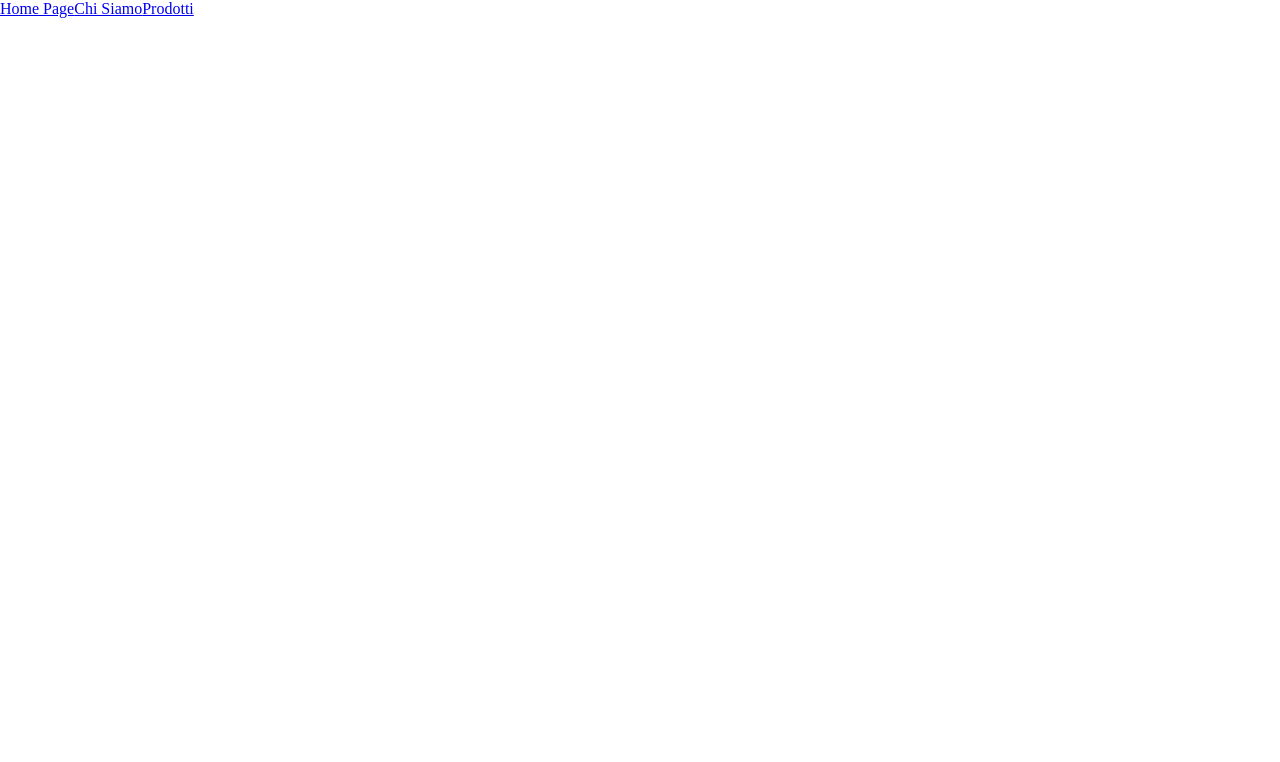
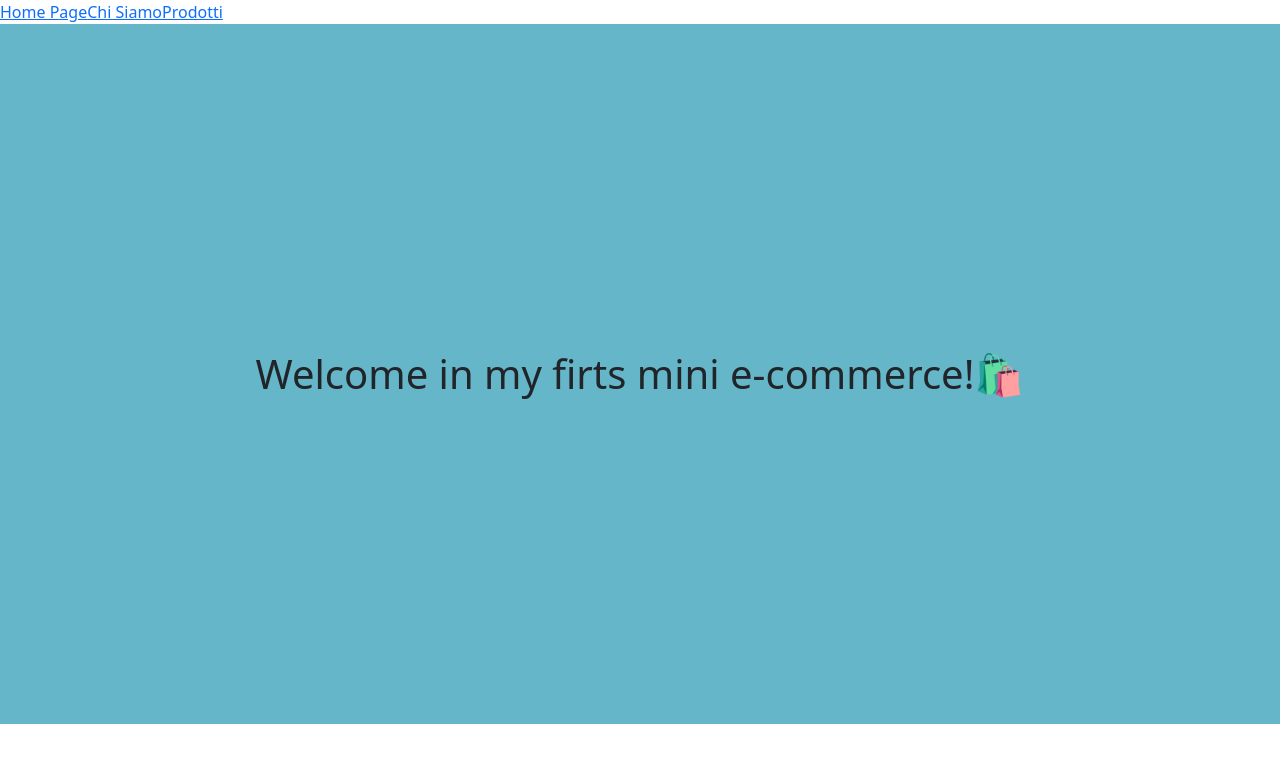
Before and after one commit to veronicacrisafi/react-router, a React (Vite) app: page / in a window 1280 px wide. Shown: the top 762 px of the page. Built offline with nearby package versions, Linux system fonts and the light colour scheme.

Commit message:
create le card per la rotta /prodotti

```diff
--- a/index.html
+++ b/index.html
@@ -1,13 +1,18 @@
 <!doctype html>
 <html lang="en">
+
 <head>
   <meta charset="UTF-8" />
   <link rel="icon" type="image/svg+xml" href="/vite.svg" />
   <meta name="viewport" content="width=device-width, initial-scale=1.0" />
+  <link href="https://cdn.jsdelivr.net/npm/bootstrap@5.3.8/dist/css/bootstrap.min.css" rel="stylesheet"
+    integrity="sha384-sRIl4kxILFvY47J16cr9ZwB07vP4J8+LH7qKQnuqkuIAvNWLzeN8tE5YBujZqJLB" crossorigin="anonymous">
   <title>react-router</title>
 </head>
+
 <body>
   <div id="root"></div>
   <script type="module" src="/src/main.jsx"></script>
 </body>
+
 </html>
--- a/package.json
+++ b/package.json
@@ -10,6 +10,8 @@
     "preview": "vite preview"
   },
   "dependencies": {
+    "axios": "^1.12.2",
+    "bootstrap": "^5.3.8",
     "react": "^19.1.1",
     "react-dom": "^19.1.1",
     "react-router-dom": "^7.9.4"
--- a/src/index.css
+++ b/src/index.css
@@ -3,3 +3,19 @@
   padding: 0;
   box-sizing: border-box;
 }
+
+.welcome-img {
+  background-color: rgb(100, 182, 200);
+  height: 700px;
+  display: flex;
+  justify-content: center;
+  align-items: center;
+  text-align: center;
+}
+
+.card-img-top {
+  height: 200px;
+  width: 100%;
+  object-fit: contain;
+  padding: 10px;
+}
--- a/src/pages/HomePage.jsx
+++ b/src/pages/HomePage.jsx
@@ -12,6 +12,12 @@ export default function HomePage() {
                 </nav>
             </header>
 
+            <main>
+                <h1 className="welcome-img">Welcome in my firts mini e-commerce!🛍️</h1>
+
+
+            </main>
+
         </>
     )
 }
--- a/src/pages/Prodotti.jsx
+++ b/src/pages/Prodotti.jsx
@@ -1,6 +1,35 @@
+import axios from "axios"
+import { useState, useEffect } from "react"
 export default function Prodotti() {
+    const [products, setProducts] = useState([])
 
+    function fetchProducts() {
+        axios.get('https://fakestoreapi.com/products')
+            .then((res) => setProducts(res.data))
+            .catch((error) => console.error(error));
+    }
+    useEffect(fetchProducts, [])
     return (
-        <h1>prova3</h1>
+
+        <div className="container">
+            <div className="row">
+                {products.map((prodotto) =>
+                    <div className="col-4 py-3" key={prodotto.id}>
+                        <div className="card h-100">
+                            <img src={prodotto.image} alt={prodotto.title} className="card-img-top" />
+                            <section>
+                                <h5 className="card-title">{prodotto.title}</h5>
+                                <p className="card-text">prezzo: {prodotto.price}</p>
+                                <p className="card-text">descrizione: {prodotto.description}</p>
+                                <p className="card-text">categoria: {prodotto.category}</p>
+                                <p className="card-text">valutazione: {prodotto.rating.rate}</p>
+                                <p className="card-text">conteggio: {prodotto.rating.count}</p>
+
+                            </section>
+                        </div>
+                    </div>
+                )}
+            </div>
+        </div>
     )
 }
```
Also changed, not shown: 1 other file (tests, documents, lock files or other folders). Lines whose indentation alone changed are shown as unchanged.
